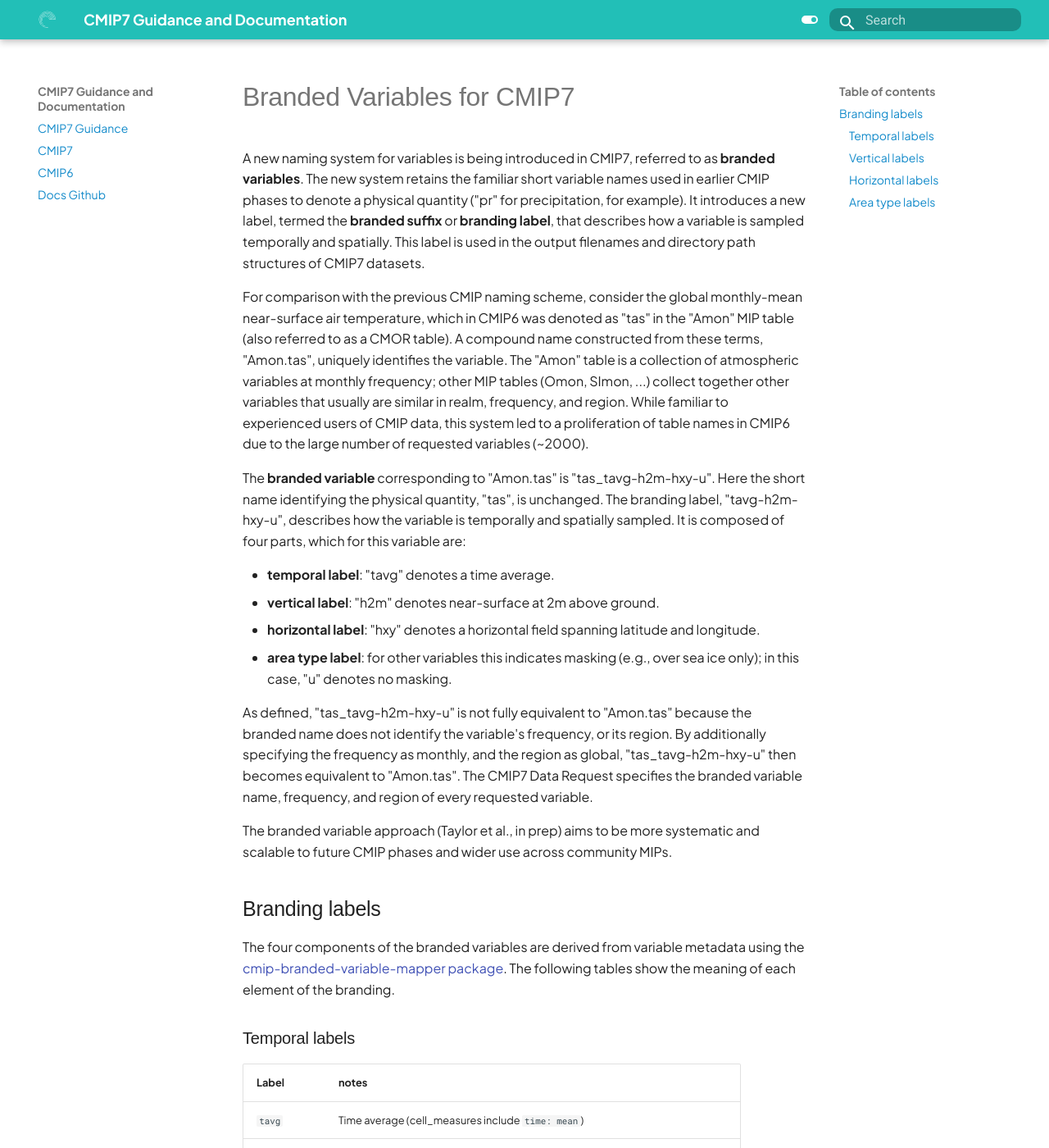
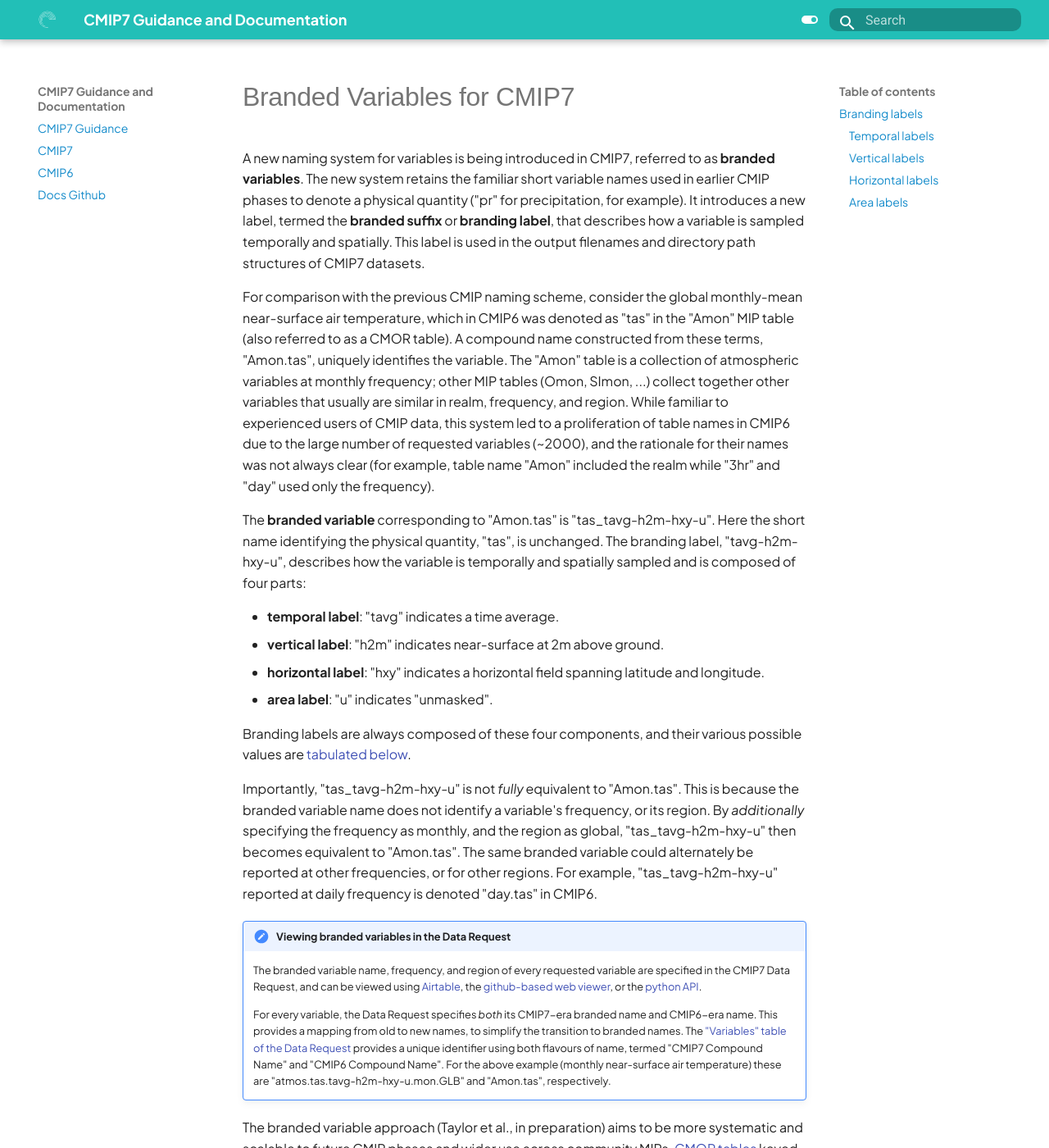
Before and after one commit to WCRP-CMIP/cmip7-guidance, an MkDocs documentation site: the page built from docs/CMIP7/branded_variables.md, in a window 1280 px wide and 1400 px high. Shown: the whole window at 82% size. Built offline with MkDocs 1.6.1 and Material for MkDocs 9.7.7, drawn with Linux system fonts in a browser that asks for light colours; some web fonts are replaced; some of the changed text lies outside the part shown.

Commit message:
update branded vars guidance (#54)
* update branded vars doc

* updated DR links, added callout box to say how branded variables shown in the DR
sorted vertical labels table, and commented out labels not used in data request v1.2.2.2 (e.g. plev8, plev27)

* checked, sorted area label table

* fixed table

* Apply suggestion from @znichollscr

Co-authored-by: znichollscr <114576287+znichollscr@users.noreply.github.com>

* Apply suggestion from @znichollscr

Co-authored-by: znichollscr <114576287+znichollscr@users.noreply.github.com>

---------

Co-authored-by: Matthew Mizielinski <matthew.mizielinski@metoffice.gov.uk>
Co-authored-by: znichollscr <114576287+znichollscr@users.noreply.github.com>

```diff
--- a/docs/CMIP7/branded_variables.md
+++ b/docs/CMIP7/branded_variables.md
@@ -13,94 +13,127 @@
 For comparison with the previous CMIP naming scheme, consider the global monthly-mean near-surface air temperature, which in CMIP6 was denoted as "tas" in the "Amon" MIP table (also referred to as a CMOR table).
 A compound name constructed from these terms, "Amon.tas", uniquely identifies the variable.
 The "Amon" table is a collection of atmospheric variables at monthly frequency; other MIP tables (Omon, SImon, ...) collect together other variables that usually are similar in realm, frequency, and region.
-While familiar to experienced users of CMIP data, this system led to a proliferation of table names in CMIP6 due to the large number of requested variables (~2000).
+While familiar to experienced users of CMIP data, this system led to a proliferation of table names in CMIP6 due to the large number of requested variables (~2000), and the rationale for their names was not always clear (for example, table name "Amon" included the realm while "3hr" and "day" used only the frequency).
 
 The **branded variable** corresponding to "Amon.tas" is "tas_tavg-h2m-hxy-u".
 Here the short name identifying the physical quantity, "tas", is unchanged.
-The branding label, "tavg-h2m-hxy-u", describes how the variable is temporally and spatially sampled.
-It is composed of four parts, which for this variable are:
+The branding label, "tavg-h2m-hxy-u", describes how the variable is temporally and spatially sampled and is composed of four parts:
 
-- **temporal label**: "tavg" denotes a time average.
-- **vertical label**: "h2m" denotes near-surface at 2m above ground.
-- **horizontal label**: "hxy" denotes a horizontal field spanning latitude and longitude.
-- **area type label**: for other variables this indicates masking (e.g., over sea ice only); in this case, "u" denotes no masking.
+- **temporal label**: "tavg" indicates a time average.
+- **vertical label**: "h2m" indicates near-surface at 2m above ground.
+- **horizontal label**: "hxy" indicates a horizontal field spanning latitude and longitude.
+- **area label**: "u" indicates "unmasked".
 
-As defined, "tas_tavg-h2m-hxy-u" is not fully equivalent to "Amon.tas" because the branded name does not identify the variable's frequency, or its region.
-By additionally specifying the frequency as monthly, and the region as global, "tas_tavg-h2m-hxy-u" then becomes equivalent to "Amon.tas".
-The CMIP7 Data Request specifies the branded variable name, frequency, and region of every requested variable.
+Branding labels are always composed of these four components, and their various possible values are [tabulated below](#branding-labels).
 
-The branded variable approach (Taylor et al., in prep) aims to be more systematic and scalable to future CMIP phases and wider use across community MIPs.
+Importantly, "tas_tavg-h2m-hxy-u" is not *fully* equivalent to "Amon.tas".
+This is because the branded variable name does not identify a variable's frequency, or its region.
+By *additionally* specifying the frequency as monthly, and the region as global, "tas_tavg-h2m-hxy-u" then becomes equivalent to "Amon.tas".
+The same branded variable could alternately be reported at other frequencies, or for other regions.
+For example, "tas_tavg-h2m-hxy-u" reported at daily frequency is denoted "day.tas" in CMIP6.
+
+!!! note "Viewing branded variables in the Data Request"
+
+    The branded variable name, frequency, and region of every requested variable are specified in the CMIP7 Data Request, and can be viewed using [Airtable](https://bit.ly/CMIP7-DReq-latest), the [github-based web viewer](https://cmip-data-request.github.io/cmip7-dreq-webview/latest/index.html), or the [python API](https://github.com/CMIP-Data-Request/CMIP7_DReq_software).
+
+    For every variable, the Data Request specifies *both* its CMIP7-era branded name and CMIP6-era name.
+    This provides a mapping from old to new names, to simplify the transition to branded names.
+    The ["Variables" table of the Data Request](https://cmip-data-request.github.io/cmip7-dreq-webview/latest/variables.html) provides a unique identifier using both flavours of name, termed "CMIP7 Compound Name" and "CMIP6 Compound Name".
+    For the above example (monthly near-surface air temperature) these are "atmos.tas.tavg-h2m-hxy-u.mon.GLB" and "Amon.tas", respectively.
+
+The branded variable approach (Taylor et al., in preparation) aims to be more systematic and scalable to future CMIP phases and wider use across community MIPs.
+[CMOR tables](https://github.com/WCRP-CMIP/cmip7-cmor-tables) keyed by branded variable name define the metadata characteristics of variables apart from the frequency, region, or specific grids on which these variables should be reported.
+Guidance on reporting grids for CMIP output is [given here](https://zenodo.org/records/15697025).
+The exact reporting convention and associated CV is being finalised.
+If you wish to see the full discussion, please see https://github.com/WCRP-CMIP/CMIP7-CVs/issues/202
+
 
 ## Branding labels
 
 The four components of the branded variables are derived from variable metadata using the
 [cmip-branded-variable-mapper package](https://cmip-branded-variable-mapper.readthedocs.io/en/latest/).
 The following tables show the meaning of each element of the branding.
+Each of these labels is a global attribute written to output netCDF files (`temporal_label`, `vertical_label`, `horizontal_label`, `area_label`).
 
 ### Temporal labels
 
+Identifies how the variable is sampled in the time domain: time average, instantaneous, etc.
+
 | Label | notes |
 | --- | --- |
-| `tavg` | Time average (cell_measures include `time: mean`) |
-| `tpt` | Synoptic samples (cell_measures include `time: point`, dimensions use `time1`) |
-| `tmax` | Time maximum (cell_measures include `time: max`) |
-| `tmin` | Time minimum (cell_measures include `time: min`) |
-| `tsum` | Time sum (cell measures include `time: sum`) |
+| `tavg` | Time average (cell_methods include `time: mean`) |
 | `tclm` | Climatology (dimensions use `time2`) |
 | `tclmdc` | Diurnal mean climatology (dimensions use `time3`) |
+| `ti` | Time independent |
+| `tmax` | Time maximum (cell_methods include `time: max`) |
+| `tmin` | Time minimum (cell_methods include `time: min`) |
+| `tmaxavg` | Time mean of daily maxima (cell_methods include `time: maximum within days time: mean over days`) |
+| `tminavg` | Time mean of daily minima (cell_methods include `time: minimum within days time: mean over days`) |
+| `tpt` | Synoptic samples (cell_methods include `time: point`, dimensions use `time1`) |
+| `tsum` | Time sum (cell_methods include `time: sum`) |
 
 ### Vertical labels
+
+Identifies how the variable is sampled in the vertical domain: on pressure levels, model levels, at a single level, etc.
+Set to "u" (unspecified) if none of the following apply.
+
 | Label | Data Request Dimension |
 | --- | --- |
-| `1000hPa` | `p1000` |
+| `10hPa` | `p10` |
 | `100hPa` | `p100` |
-| `10hPa` | `p10` |
 | `200hPa` | `p200` |
 | `220hPa` | `p220` |
 | `500hPa` | `p500` |
 | `560hPa` | `p560` |
 | `700hPa` | `p700` |
-| `700hPa` | `pl700` |
 | `840hPa` | `p840` |
 | `850hPa` | `p850` |
 | `925hPa` | `p925` |
+| `1000hPa` | `p1000` |
 | `al` | `alevel` |
 | `alh` | `alevhalf` |
+| `d10cm` | `sdepth10cm` |
+| `d100cm` | `sdepth100cm` |
 | `d0m` | `depth0m` |
+| `d100m` | `depth100m` |
+| `d300m` | `olayer300m` |
+| `d700m` | `olayer700m` |
 | `d1000m` | `depth1000m` |
-| `d100cm` | `sdepth100cm` |
-| `d100m` | `depth100m` |
-| `d100m` | `olayer100m` |
-| `d10cm` | `sdepth10cm` |
-| `d2000m` | `depth2000m` |
 | `d2000m` | `olayer2000m` |
-| `d300m` | `depth300m` |
-| `d300m` | `olayer300m` |
-| `d700m` | `depth700m` |
-| `d700m` | `olayer700m` |
+| `h16` | `alt16` |
+| `h40` | `alt40` |
+| `h2m` | `height2m` |
+| `h10m` | `height10m` |
 | `h100m` | `height100m` |
-| `h10m` | `height10m` |
-| `h16` | `alt16` |
-| `h2m` | `height2m` |
-| `h40` | `alt40` |
 | `ol` | `olevel` |
 | `olh` | `olevhalf` |
 | `op20bar` | `op20bar` |
 | `op4` | `oplayer4` |
-| `p19` | `plev19` |
-| `p27` | `plev27` |
-| `p39` | `plev39` |
 | `p3` | `plev3` |
-| `p4` | `plev4` |
 | `p5u` | `plev5u` |
 | `p6` | `plev6` |
 | `p7c` | `plev7c` |
 | `p7h` | `plev7h` |
-| `p8` | `plev8` |
+| `p19` | `plev19` |
+| `p39` | `plev39` |
 | `rho` | `rho` |
 | `sl` | `sdepth` |
+| `u`  | unspecified |
+
+<!-- | `700hPa` | `pl700` | -->
+<!-- | `d100m` | `olayer100m` | -->
+<!-- | `d300m` | `depth300m` | -->
+<!-- | `d700m` | `depth700m` | -->
+<!-- | `d2000m` | `depth2000m` | -->
+<!-- | `p4` | `plev4` | -->
+<!-- | `p8` | `plev8` | -->
+<!-- | `p27` | `plev27` | -->
 
 ### Horizontal labels
+
+Identifies how the variable is sampled horizontally: function of latitude and longitude, only latitude, site data, etc.
+Note that this label does **not** denote a particular choice of reporting grid (e.g., 1° × 1°).
+Guidance on reporting grids can be [found here](https://zenodo.org/records/15697025).
 
 | Label | Notes |
 | --- | --- |
@@ -109,12 +142,15 @@
 | `hyb` | zonal mean by ocean basin |
 | `hs` | site specific |
 | `ht` | transect |
+| `hm` | horizontal mean |
 
-### Area type labels
+### Area labels
+
+Identifies the unmasked area type for which data are reported: sea ice, land, ice sheet, etc.
+Set to "u" (unmasked) if no masking is applied.
 
 | Label | Corresponding masking in cell_methods |
 | --- | --- |
-| `lsi` | `area: mean (over land and sea ice)` |
 | `air` | `where air` |
 | `cl` | `where cloud` |
 | `ccl` | `where convective_cloud` |
@@ -123,19 +159,21 @@
 | `gis` | `where grounded_ice_sheet` |
 | `ifs` | `where ice_free_sea` |
 | `is` | `where ice_sheet` |
+| `li` | `where land_ice` |
 | `lnd` | `where land` |
-| `li` | `where land_ice` |
+| `lsi` | `area: mean (over land and sea ice)` |
+| `multi` | `where sector` |
 | `ng` | `where natural_grasses` |
 | `pst` | `where pastures` |
+| `scl` | `where stratiform_cloud` |
 | `sea` | `where sea` |
 | `si` | `where sea_ice` |
 | `simp` | `where sea_ice_melt_pond` |
 | `sir` | `where sea_ice_ridges` |
-| `multi` | `where sector` |
 | `shb` | `where shrubs` |
 | `sn` | `where snow` |
-| `scl` | `where stratiform_cloud` |
 | `tree` | `where trees` |
 | `ufs` | `where unfrozen_soil` |
 | `veg` | `where vegetation` |
 | `wl` | `where wetland` |
+| `u`  | unmasked (no "where" directive included in `cell_methods`) |
```
